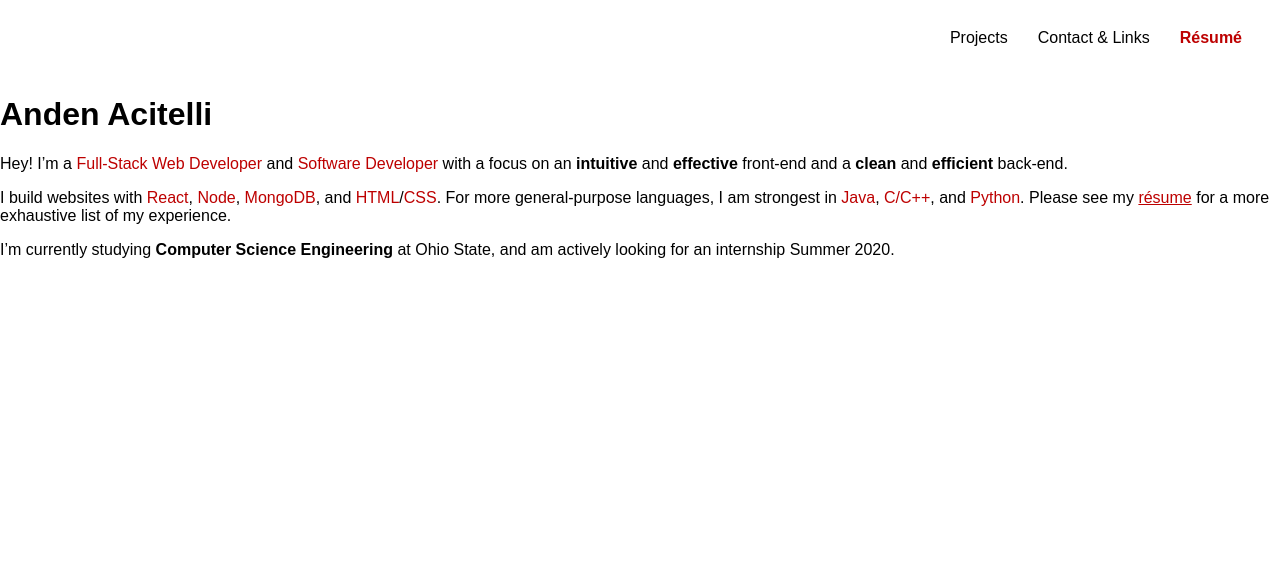
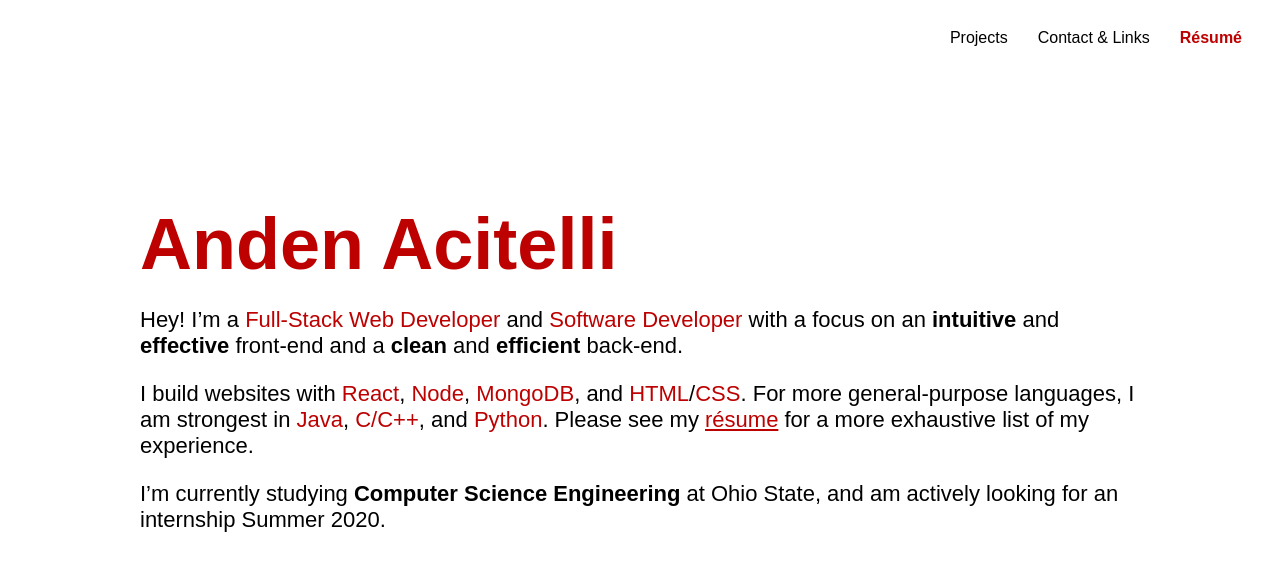
Before and after one commit to aacitelli/PortfolioWebsite, a Gatsby site: page / in a window 1280 px wide. Built offline with nearby package versions, Linux system fonts and the light colour scheme; Gatsby itself is replaced by a stand-in of ours.

Commit message:
Did css for intro section for desktop

```diff
--- a/src/components/intro/IntroSection.js
+++ b/src/components/intro/IntroSection.js
@@ -11,7 +11,7 @@ export default function IntroSection()
 {
     return (
         <div id="IntroSection">
-            <h1>Anden Acitelli</h1>
+            <h1 className="redText">Anden Acitelli</h1>
             <p>Hey! I’m a <span className="redText">Full-Stack Web Developer</span> and <span className="redText">Software Developer</span> with a focus on an <b>intuitive</b> and <b>effective</b> front-end and a <b>clean</b> and <b>efficient</b> back-end.</p>
             <p>I build websites with <span className="redText">React</span>, <span className="redText">Node</span>, <span className="redText">MongoDB</span>, and <span className="redText">HTML</span>/<span className="redText">CSS</span>. For more general-purpose languages, I am strongest in <span className="redText">Java</span>, <span className="redText">C/C++</span>, and <span className="redText">Python</span>. Please see my <a className="redText" href="https://drive.google.com/file/d/1nlJzHsSkNTlFM0Xu_uAItzb8M-6_duzt/view?usp=sharing">résume</a> for a more exhaustive list of my experience.</p>
             <p>I’m currently studying <b>Computer Science Engineering</b> at Ohio State, and am actively looking for an internship Summer 2020. </p>
--- a/src/components/intro/IntroSectionStyles.scss
+++ b/src/components/intro/IntroSectionStyles.scss
@@ -0,0 +1,26 @@
+#IntroSection
+{
+    width: calc(100% - 30px);
+}
+
+h1
+{
+    font-size: 72px;
+    margin-bottom: 0;
+}
+
+p
+{
+    font-size: 22px;
+}
+
+@media only screen and (min-width: 768px)
+{
+    #IntroSection
+    {
+        margin: 10% auto 20% auto;
+
+        width: 80%;
+        max-width: 1000px;
+    }
+}
```
Also changed, not shown: src/components/intro/IntroSectionStyles.css, 1 other file.
